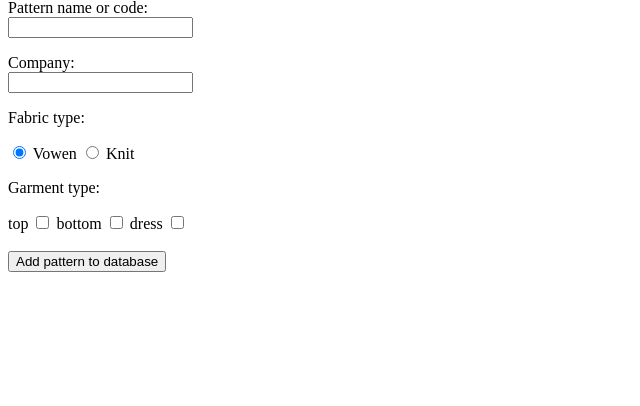
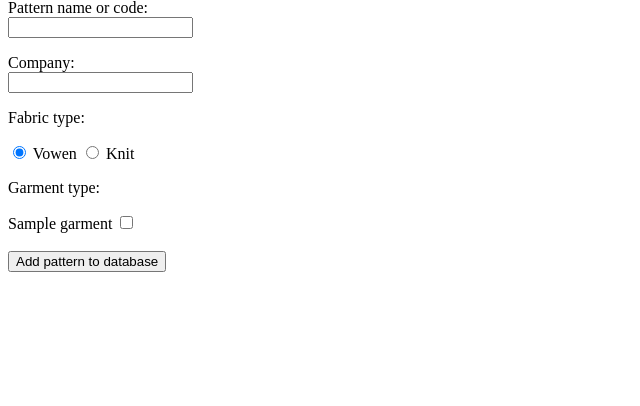
Before and after one commit to EssiPry/sewing-pattern-library, a Flask app: template templates/add_pattern.html in a window 1280 px wide. Shown: the part 164-570 px from the top of the page, without its empty margins (0-640 px from the left). Run offline with Flask 2, Linux system fonts and the light colour scheme; the template is opened without the code that fills it: most values are stand-ins (such as "Sample title", 1, 10 or a date in 2020).

Commit message:
Refactor adding pattern to database

```diff
--- a/templates/add_pattern.html
+++ b/templates/add_pattern.html
@@ -18,12 +18,13 @@
     <p>
 
     <p>Garment type:</p>
-    <label for="tops">top</label>
-    <input type="checkbox" id="tops" name="garment" value="tops">
-    <label for="bottoms">bottom</label>
-    <input type="checkbox" id="bottoms" name="garment" value="bottoms">
-    <label for="dresses">dress</label>
-    <input type="checkbox" id="dresses" name="garment" value="dresses">
+
+    {%for garment in garments: %}
+
+    <label for=>{{garment.garment|capitalize}}</label>
+    <input type="checkbox" id={{garment.garment}} name="garment" value={{garment.id}}>
+    {% endfor %}
+
     <br>
     <br>
     <input type="submit" value="Add pattern to database">
```
Also changed, not shown: routes.py (+4 -4 lines).
